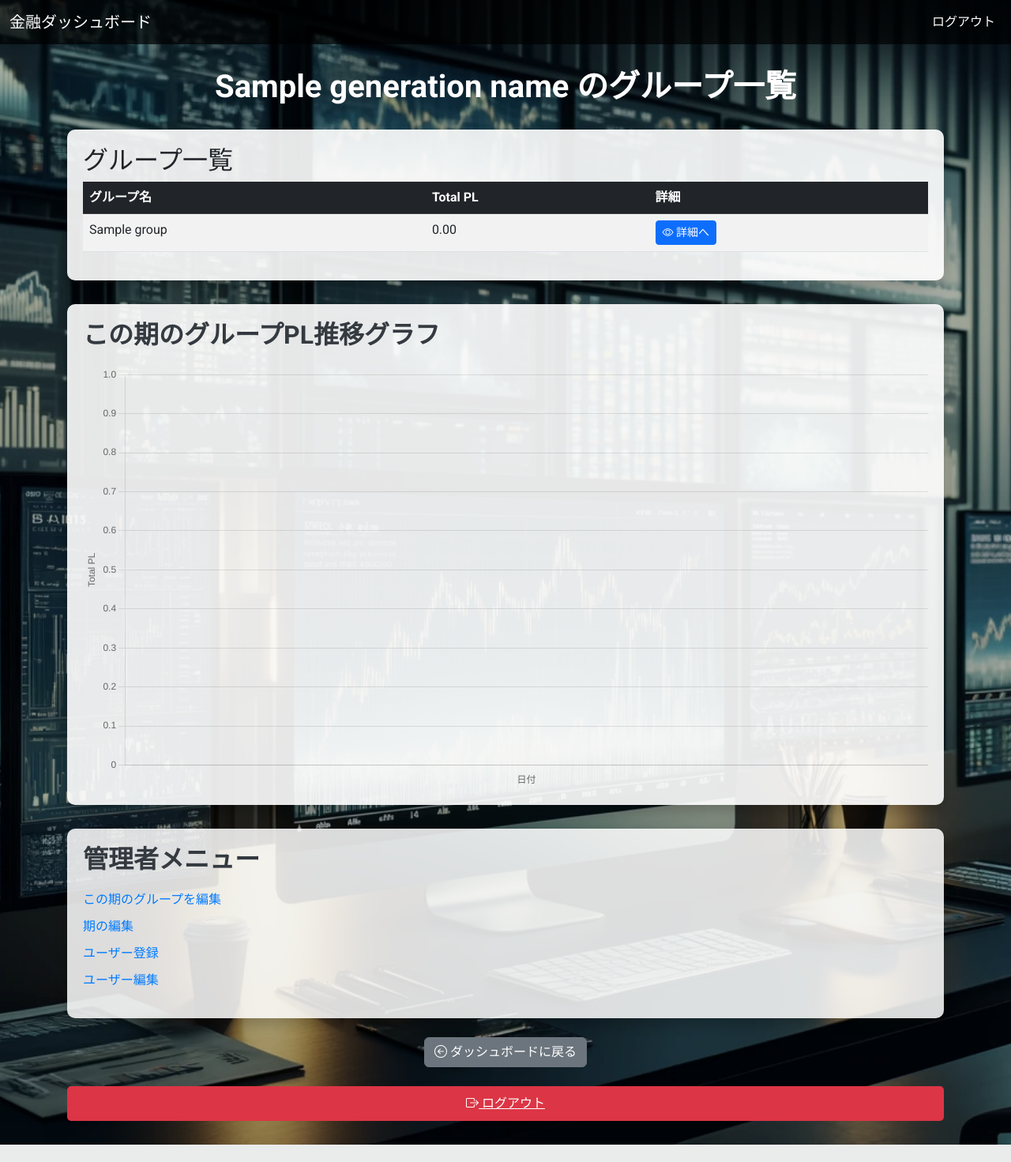
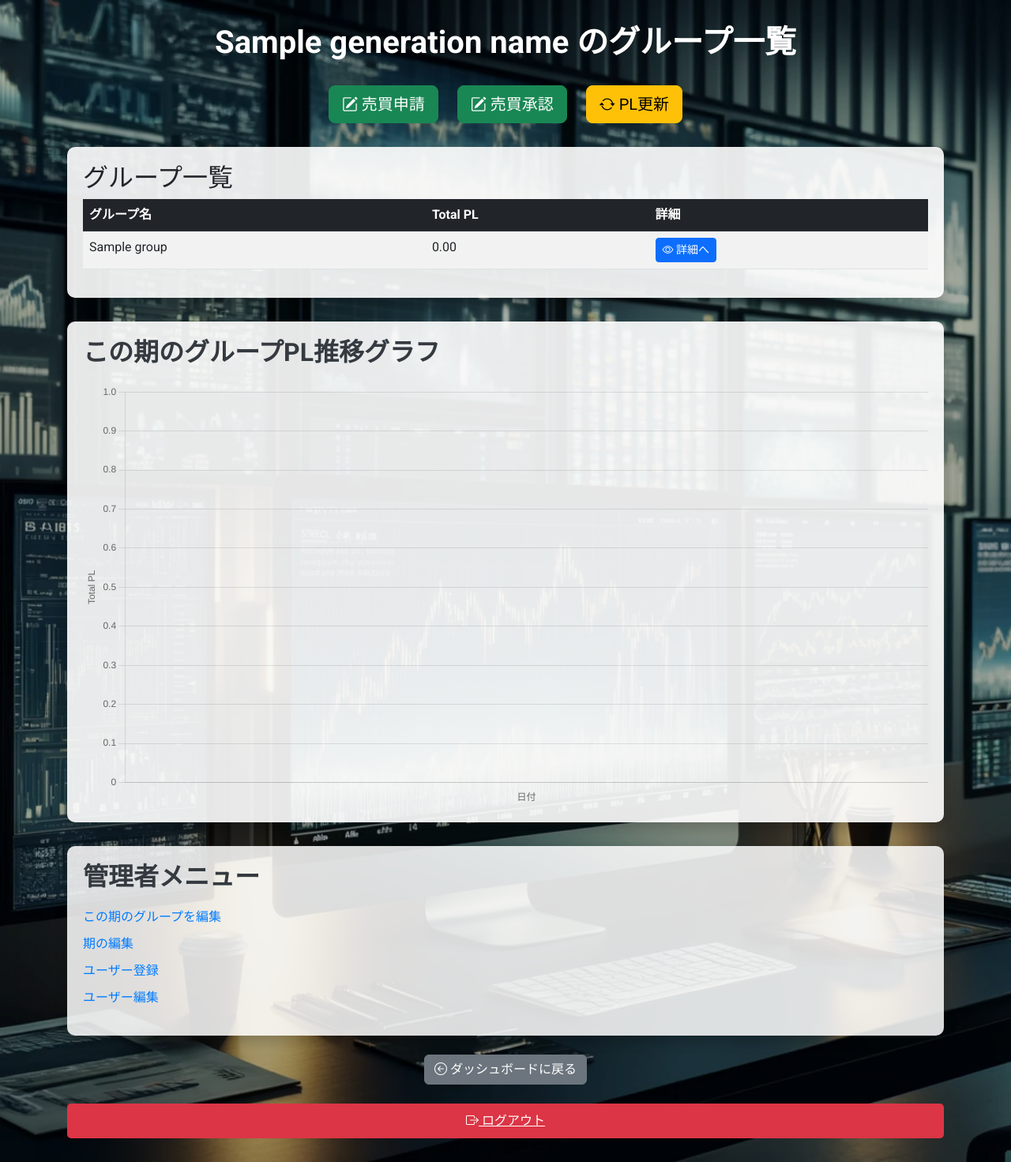
Before and after one commit to hirotoshi217/IA_PL_System, a Flask app: template templates/groups_list.html in a window 1280 px wide. Shown: the whole page at 79% size. Before the commit the page ends 1449 px from the top, so only its background shows below. Run offline with Flask 3, Linux system fonts and the light colour scheme; a user stored in the database is signed in; tables that the repository leaves empty hold one stand-in row (values such as "Sample post"); the template is opened without the code that fills it: values that come from a table or form of the project are taken from there, most other values are stand-ins (such as "Sample title", 1, 10 or a date in 2020); parts of the project's set-up code (start-up, migrations or seed data) failed here and were passed over; some libraries are stand-ins or nearby versions.

Commit message:
Update groups_list.html

```diff
--- a/templates/groups_list.html
+++ b/templates/groups_list.html
@@ -1,4 +1,3 @@
-<!-- templates/groups_list.html -->
 <!DOCTYPE html>
 <html lang="ja">
 <head>
@@ -21,9 +20,9 @@
       font-family: 'Roboto', sans-serif;
       position: relative;
       margin: 0;
-      padding-top: 56px; /* ナビゲーションバーの高さ分の余白 */
+      /* ナビゲーションバー削除後の余白調整 */
+      padding-top: 0;
     }
-
     /* オーバーレイの追加 */
     body::before {
       content: "";
@@ -35,24 +34,20 @@
       background-color: rgba(0, 0, 0, 0.3); /* 半透明の黒 */
       z-index: 1;
     }
-
     .main-container {
       position: relative;
       z-index: 2; /* オーバーレイの上に表示 */
       padding: 30px 15px;
     }
-
     .page-header {
       color: #ffffff;
       text-align: center;
       margin-bottom: 30px;
     }
-
     .page-header h1 {
       font-size: 2.5rem;
       font-weight: 700;
     }
-
     .table-responsive {
       background-color: rgba(255, 255, 255, 0.9);
       padding: 20px;
@@ -60,40 +55,33 @@
       box-shadow: 0 8px 16px rgba(0, 0, 0, 0.2);
       margin-bottom: 30px;
     }
-
     .admin-section {
       background-color: rgba(255, 255, 255, 0.85);
       padding: 20px;
       border-radius: 10px;
       box-shadow: 0 8px 16px rgba(0, 0, 0, 0.2);
     }
-
     .admin-section h2 {
       margin-bottom: 20px;
       color: #343a40;
       font-weight: 700;
     }
-
     .admin-section ul {
       list-style: none;
       padding: 0;
     }
-
     .admin-section li {
       margin-bottom: 10px;
     }
-
     .admin-section a {
       color: #007bff;
       text-decoration: none;
       transition: color 0.3s ease;
     }
-
     .admin-section a:hover {
       color: #0056b3;
       text-decoration: none;
     }
-
     .logout-button {
       background-color: #dc3545;
       color: #ffffff;
@@ -106,7 +94,6 @@
       text-align: center;
       display: inline-block;
     }
-
     .logout-button:hover {
       background-color: #c82333;
       transform: translateY(-2px);
@@ -114,33 +101,16 @@
       cursor: pointer;
       text-decoration: none;
     }
-
-    /* ナビゲーションバーのスタイル */
-    .navbar-custom {
-      background-color: rgba(0, 0, 0, 0.7);
-    }
-
-    .navbar-custom .navbar-brand,
-    .navbar-custom .nav-link {
-      color: #ffffff;
-    }
-
-    .navbar-custom .nav-link:hover {
-      color: #cccccc;
-    }
-
     /* レスポンシブデザイン調整（オプション） */
     @media (max-width: 768px) {
       .page-header h1 {
         font-size: 2rem;
       }
-
       .logout-button {
         font-size: 0.9rem;
         padding: 8px 16px;
       }
     }
-
     /* グラフのスタイル */
     .chart-container {
       background-color: rgba(255, 255, 255, 0.9);
@@ -149,38 +119,47 @@
       box-shadow: 0 8px 16px rgba(0, 0, 0, 0.2);
       margin-bottom: 30px;
     }
-
     .chart-container h2 {
       margin-bottom: 20px;
       color: #343a40;
       font-weight: 700;
     }
+    /* 新規ボタン用のスタイル */
+    .action-buttons {
+      margin-bottom: 30px;
+      text-align: center;
+    }
+    .action-buttons .btn {
+      margin: 0 10px;
+    }
   </style>
 </head>
 <body>
-  <!-- ナビゲーションバー -->
-  <nav class="navbar navbar-expand-lg navbar-dark fixed-top navbar-custom">
-    <div class="container-fluid">
-      <a class="navbar-brand" href="{{ url_for('auth.index') }}">金融ダッシュボード</a>
-      <button class="navbar-toggler" type="button" data-bs-toggle="collapse" data-bs-target="#navbarNav"
-              aria-controls="navbarNav" aria-expanded="false" aria-label="ナビゲーションの切替">
-        <span class="navbar-toggler-icon"></span>
-      </button>
-      <div class="collapse navbar-collapse" id="navbarNav">
-        <ul class="navbar-nav ms-auto">
-          <li class="nav-item">
-            <a class="nav-link" href="{{ url_for('auth.logout') }}">ログアウト</a>
-          </li>
-        </ul>
-      </div>
-    </div>
-  </nav>
-
   <!-- メインコンテンツ -->
   <div class="main-container container">
     <!-- ページヘッダー -->
     <div class="page-header">
       <h1>{{ generation_name }} のグループ一覧</h1>
+    </div>
+
+    <!-- 新規アクションボタン -->
+    <div class="action-buttons">
+      <a href="{{ url_for('trade.trade_request', generation_id=generation_id) }}" class="btn btn-success btn-lg">
+        <i class="bi bi-pencil-square"></i> 売買申請
+      </a>
+      {% if current_user.role == 'admin' %}
+      <a href="{{ url_for('trade.trade_accept', generation_id=generation_id) }}" class="btn btn-success btn-lg">
+        <i class="bi bi-pencil-square"></i> 売買承認
+      </a>
+      {% if gen and gen.activeness == 1 %}
+        <form action="{{ url_for('trade.generation_groups', generation_id=generation_id) }}" method="POST" style="display:inline;">
+          <input type="hidden" name="csrf_token" value="{{ csrf_token() }}">
+          <button type="submit" class="btn btn-warning btn-lg">
+            <i class="bi bi-arrow-repeat"></i> PL更新
+          </button>
+        </form>
+      {% endif %}
+      {% endif %}
     </div>
 
     <!-- グループ一覧テーブル -->
@@ -189,8 +168,8 @@
       <table class="table table-striped table-hover">
         <thead class="table-dark">
           <tr>
-            <th scope="col">グループ名</th>
-            <th scope="col">Total PL</th>
+            <th scope="col" id="sortable">グループ名</th>
+            <th scope="col" id="sortable-pl">Total PL</th>
             <th scope="col">詳細</th>
           </tr>
         </thead>
@@ -236,20 +215,70 @@
       </a>
     </div>
 
-    <!-- ログアウトボタン（ナビゲーションバーと同様にリンクとして） -->
+    <!-- ログアウトボタン -->
     <div class="mt-4 text-center">
-      <a href="{{ url_for('auth.logout') }}" class="logout-button"><i class="bi bi-box-arrow-right"></i> ログアウト</a>
+      <a href="{{ url_for('auth.logout') }}" class="logout-button">
+        <i class="bi bi-box-arrow-right"></i> ログアウト
+      </a>
     </div>
   </div>
 
-  <!-- Bootstrap JSの読み込み（オプション） -->
+  <!-- Bootstrap JSの読み込み -->
   <script src="https://cdn.jsdelivr.net/npm/bootstrap@5.3.0/dist/js/bootstrap.bundle.min.js"></script>
   <!-- Chart.jsの読み込み -->
   <script src="https://cdn.jsdelivr.net/npm/chart.js"></script>
+
+  <!-- テーブルソート機能の追加 -->
   <script>
-    // Python側から渡された日付のリスト
+    document.addEventListener('DOMContentLoaded', function () {
+      // テーブル内のセル値を取得する関数
+      const getCellValue = (tr, idx) => tr.children[idx].innerText || tr.children[idx].textContent;
+
+      // 指定された列の昇順／降順の比較関数
+      const comparer = function(idx, asc) {
+        return function(a, b) {
+          const v1 = getCellValue(asc ? a : b, idx);
+          const v2 = getCellValue(asc ? b : a, idx);
+          // 数値かどうかを判定し、数値なら数値比較、そうでなければ文字列比較
+          if (!isNaN(v1) && !isNaN(v2)) {
+            return parseFloat(v1) - parseFloat(v2);
+          }
+          return v1.localeCompare(v2, undefined, {numeric: true});
+        };
+      };
+
+      // ヘッダーにクリックイベントを追加する共通関数
+      const addSortListener = function(th, columnIndex) {
+        let asc = true;
+        th.style.cursor = 'pointer';
+        th.addEventListener('click', function () {
+          const table = th.closest('table');
+          const tbody = table.querySelector('tbody');
+          Array.from(tbody.querySelectorAll('tr'))
+            .sort(comparer(columnIndex, asc))
+            .forEach(tr => tbody.appendChild(tr));
+          asc = !asc;
+        });
+      };
+
+      // 「グループ名」列（列インデックス0）のソートを有効化
+      const thName = document.getElementById('sortable');
+      if (thName) {
+        addSortListener(thName, 0);
+      }
+
+      // 「Total PL」列（列インデックス1）のソートを有効化
+      const thPl = document.getElementById('sortable-pl');
+      if (thPl) {
+        addSortListener(thPl, 1);
+      }
+    });
+  </script>
+
+  <!-- Chart.js グラフ初期化 -->
+  <script>
+    // Python側から渡された日付リストと各グループのデータセット
     var labels = JSON.parse('{{ chart_dates|tojson }}');
-    // 各グループの dataset 情報
     var datasets = JSON.parse('{{ chart_datasets|tojson }}');
 
     var ctx = document.getElementById('allGroupChart').getContext('2d');
@@ -262,27 +291,24 @@
       options: {
         responsive: true,
         plugins: {
-          legend: {
-            position: 'top',
-          },
-          title: {
-            display: false,
-            text: 'グループPL推移'
-          }
+          legend: { position: 'top' },
+          title: { display: false, text: 'グループPL推移' }
         },
         scales: {
           x: {
-            title: {
-              display: true,
-              text: '日付'
-            }
+            title: { display: true, text: '日付' }
           },
           y: {
-            title: {
-              display: true,
-              text: 'Total PL'
-            },
+            title: { display: true, text: 'Total PL' },
             beginAtZero: true
+          }
+        },
+        elements: {
+          line: {
+            tension: 0.2  // 線の滑らかさを若干変更
+          },
+          point: {
+            radius: 4   // 各データポイントの半径を指定
           }
         }
       }
```
